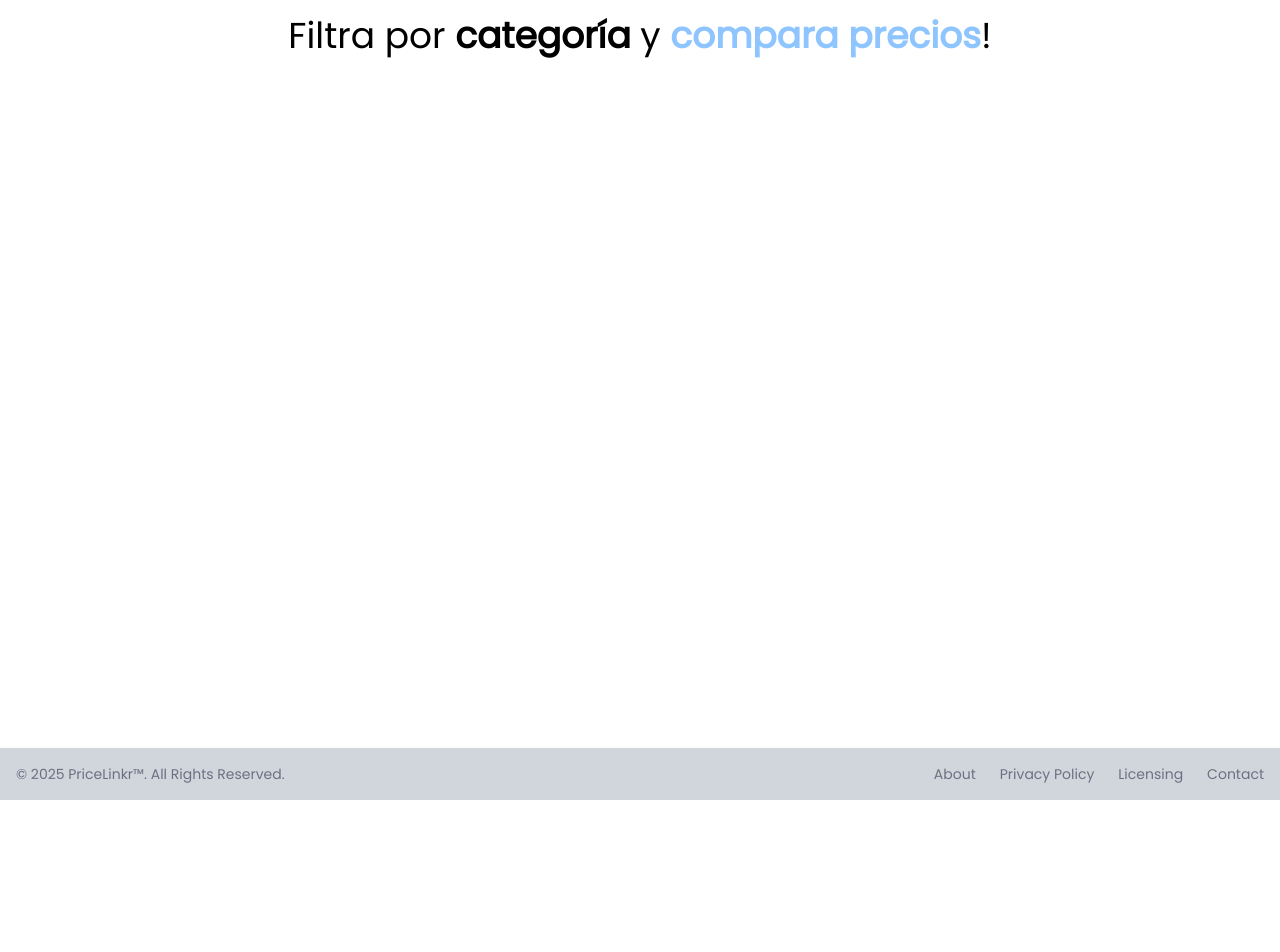
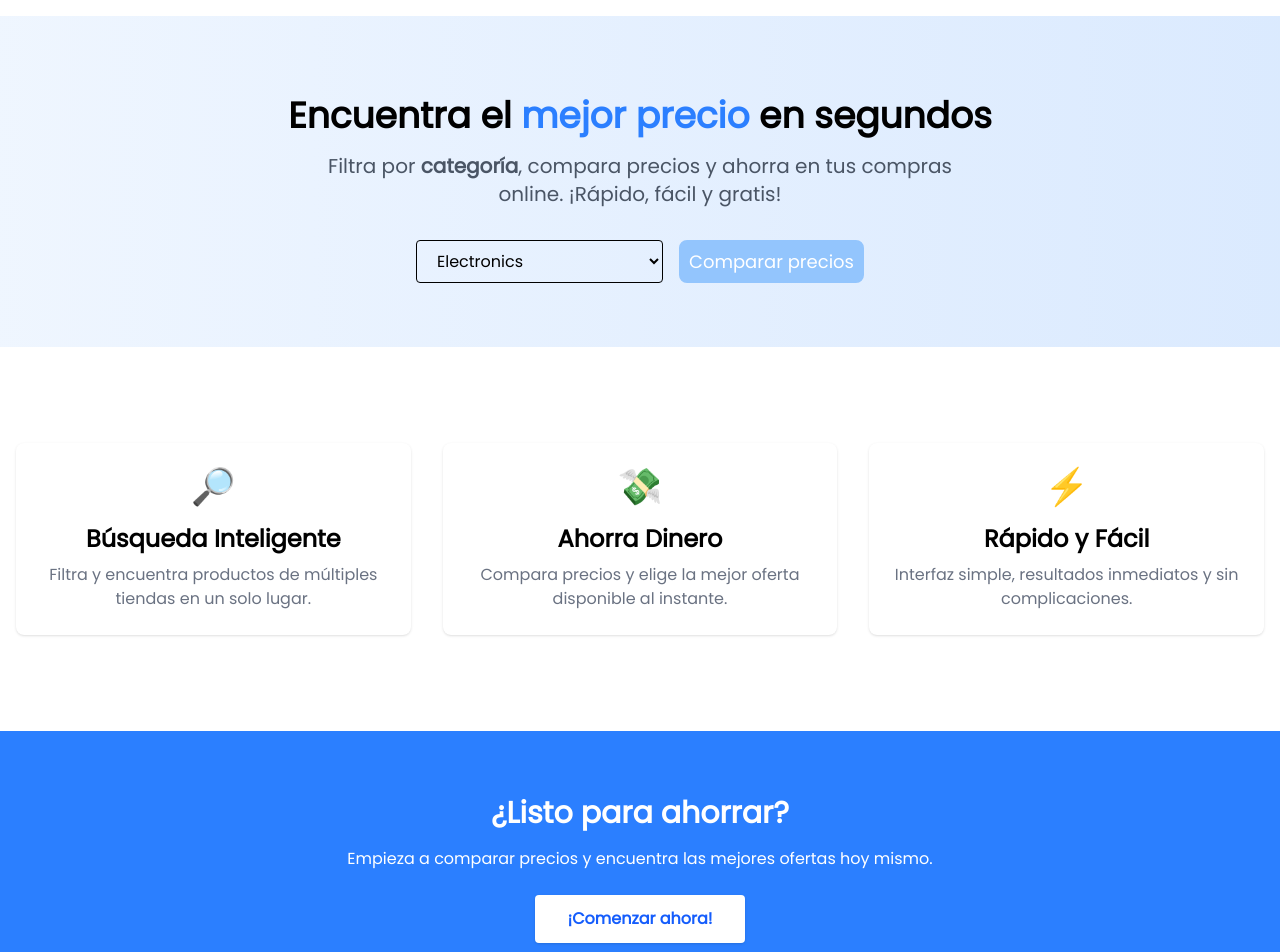
Before and after one commit to sanse13/pricelinkr-ui, an Angular app: page /home in a window 1280 px wide. Shown: the top 952 px of the page. Before the commit the page ends 800 px from the top, so only its background shows below. Built offline with nearby package versions, Linux system fonts and the light colour scheme.

Commit message:
feat: add home funcionality

```diff
--- a/fake-data.json
+++ b/fake-data.json
@@ -0,0 +1,49 @@
+{
+  "categories": [
+    { "id": 1, "name": "Electronics" },
+    { "id": 2, "name": "Books" },
+    { "id": 3, "name": "Clothing" }
+  ],
+  "products": [
+    {
+      "id": 101,
+      "name": "Smartphone X",
+      "categoryId": 1,
+      "prices": [
+        { "store": "Amazon", "price": 699 },
+        { "store": "eBay", "price": 670 },
+        { "store": "BestBuy", "price": 710 }
+      ]
+    },
+    {
+      "id": 102,
+      "name": "Laptop Pro",
+      "categoryId": 1,
+      "prices": [
+        { "store": "Amazon", "price": 1200 },
+        { "store": "eBay", "price": 1150 },
+        { "store": "BestBuy", "price": 1250 }
+      ]
+    },
+    {
+      "id": 201,
+      "name": "Bestseller Book",
+      "categoryId": 2,
+      "prices": [
+        { "store": "Amazon", "price": 20 },
+        { "store": "eBay", "price": 18 },
+        { "store": "BookDepository", "price": 19 }
+      ]
+    },
+    {
+      "id": 301,
+      "name": "T-Shirt Basic",
+      "categoryId": 3,
+      "prices": [
+        { "store": "Amazon", "price": 15 },
+        { "store": "eBay", "price": 13 },
+        { "store": "Zara", "price": 17 }
+      ]
+    }
+  ]
+}
--- a/src/app/components/pages/home/home.component.html
+++ b/src/app/components/pages/home/home.component.html
@@ -1,12 +1,114 @@
-<div>
-  <!--title-->
-  <div class="flex justify-center">
-    <h1>
-      Filtra por <strong>categoría</strong> y
-      <strong class="font-semibold text-blue-300">compara precios</strong>!
+<!-- Hero Section -->
+<section class="bg-gradient-to-r from-blue-50 to-blue-100 py-16 mb-12">
+  <div class="container mx-auto px-4 flex flex-col items-center text-center">
+    <h1 class="text-4xl md:text-5xl font-bold mb-4">
+      Encuentra el <span class="text-blue-500">mejor precio</span> en segundos
     </h1>
+    <p class="text-lg md:text-xl text-gray-600 mb-8 max-w-2xl">
+      Filtra por <strong>categoría</strong>, compara precios y ahorra en tus
+      compras online. ¡Rápido, fácil y gratis!
+    </p>
+    <div class="flex flex-col md:flex-row gap-4 w-full max-w-md mx-auto">
+      <select
+        [formControl]="selectedCategory"
+        name="categories"
+        class="flex-1 rounded border px-4 py-2"
+      >
+        @for (category of categories; track $index) {
+          <option [value]="category.id">{{ category.name }}</option>
+        }
+      </select>
+      <button
+        type="button"
+        class="pricelinkr-button px-6 py-2 text-lg"
+        (click)="comparePrices()"
+      >
+        Comparar precios
+      </button>
+    </div>
+
+    <!-- Resultados de comparación de precios -->
+    @if (comparedProducts.length > 0) {
+      <section class="container mx-auto px-4 py-8">
+        <h2 class="text-2xl font-bold mb-6 text-center">
+          Resultados de comparación
+        </h2>
+        <div class="flex flex-wrap justify-center gap-8">
+          @for (product of comparedProducts; track product.id) {
+            <div class="bg-white rounded-lg shadow p-6 w-full max-w-md">
+              <h3 class="font-semibold text-lg mb-2">{{ product.name }}</h3>
+              <table class="w-full text-left mb-2">
+                <thead>
+                  <tr>
+                    <th class="py-1">Tienda</th>
+                    <th class="py-1">Precio</th>
+                  </tr>
+                </thead>
+                <tbody>
+                  @for (price of product.prices; track price.store) {
+                    <tr>
+                      <td class="py-1">{{ price.store }}</td>
+                      <td class="py-1 font-semibold">
+                        {{ price.price | currency: "EUR" }}
+                      </td>
+                    </tr>
+                  }
+                </tbody>
+              </table>
+              <div class="text-sm text-gray-500">
+                Mejor precio:
+                <span class="font-bold text-blue-600">{{
+                  product.minPrice | currency: "EUR"
+                }}</span>
+              </div>
+            </div>
+          }
+        </div>
+      </section>
+    }
   </div>
+</section>
 
-  <!--category filter-->
-  <div></div>
-</div>
+<!-- Features Section -->
+<section class="container mx-auto px-4 py-12">
+  <div class="grid md:grid-cols-3 gap-8 text-center">
+    <div class="bg-white rounded-lg shadow p-6 flex flex-col items-center">
+      <span class="text-blue-400 text-4xl mb-4">🔎</span>
+      <h3 class="font-semibold text-xl mb-2">Búsqueda Inteligente</h3>
+      <p class="text-gray-500">
+        Filtra y encuentra productos de múltiples tiendas en un solo lugar.
+      </p>
+    </div>
+    <div class="bg-white rounded-lg shadow p-6 flex flex-col items-center">
+      <span class="text-blue-400 text-4xl mb-4">💸</span>
+      <h3 class="font-semibold text-xl mb-2">Ahorra Dinero</h3>
+      <p class="text-gray-500">
+        Compara precios y elige la mejor oferta disponible al instante.
+      </p>
+    </div>
+    <div class="bg-white rounded-lg shadow p-6 flex flex-col items-center">
+      <span class="text-blue-400 text-4xl mb-4">⚡</span>
+      <h3 class="font-semibold text-xl mb-2">Rápido y Fácil</h3>
+      <p class="text-gray-500">
+        Interfaz simple, resultados inmediatos y sin complicaciones.
+      </p>
+    </div>
+  </div>
+</section>
+
+<!-- Call to Action Section -->
+<section class="bg-blue-500 py-12 mt-12">
+  <div class="container mx-auto px-4 text-center text-white">
+    <h2 class="text-2xl md:text-3xl font-bold mb-4">¿Listo para ahorrar?</h2>
+    <p class="mb-6">
+      Empieza a comparar precios y encuentra las mejores ofertas hoy mismo.
+    </p>
+    <button
+      type="button"
+      class="bg-white text-blue-600 font-semibold px-8 py-3 rounded shadow hover:bg-blue-100 transition"
+      (click)="comparePrices()"
+    >
+      ¡Comenzar ahora!
+    </button>
+  </div>
+</section>
--- a/src/app/components/pages/home/home.component.ts
+++ b/src/app/components/pages/home/home.component.ts
@@ -1,15 +1,54 @@
+import { CurrencyPipe } from '@angular/common';
 import { Component } from '@angular/core';
+import { FormControl, FormsModule, ReactiveFormsModule } from '@angular/forms';
+import data from '../../../../../fake-data.json';
 
 interface Category {
+  id: number;
   name: string;
+}
+
+interface ProductPrice {
+  store: string;
+  price: number;
+}
+
+interface Product {
+  id: number;
+  name: string;
+  categoryId: number;
+  prices: ProductPrice[];
+  minPrice?: number;
 }
 
 @Component({
   selector: 'app-home',
-  imports: [],
+  imports: [FormsModule, CurrencyPipe, ReactiveFormsModule],
   templateUrl: './home.component.html',
   styleUrl: './home.component.scss',
 })
 export class HomeComponent {
   categories: Category[] = [];
+  products: Product[] = [];
+  comparedProducts: Product[] = [];
+
+  selectedCategory = new FormControl<number | undefined>(undefined);
+
+  constructor() {
+    this.categories = data.categories;
+    this.products = data.products;
+    this.selectedCategory.setValue(1);
+  }
+
+  comparePrices(): void {
+    const selectedCategoryId = Number(this.selectedCategory.value);
+    if (this.selectedCategory.value) {
+      this.comparedProducts = this.products
+        .filter((p) => p.categoryId === selectedCategoryId)
+        .map((product) => ({
+          ...product,
+          minPrice: Math.min(...product.prices.map((pr) => pr.price)),
+        }));
+    }
+  }
 }
--- a/src/app/components/pages/landing/landing.component.ts
+++ b/src/app/components/pages/landing/landing.component.ts
@@ -2,11 +2,8 @@ import {
   AfterViewInit,
   Component,
   ElementRef,
-  inject,
-  OnInit,
   Renderer2,
   ViewChild,
-  DOCUMENT
 } from '@angular/core';
 import { NgIcon, provideIcons } from '@ng-icons/core';
 import {
```
Also changed, not shown: package.json (line endings or trailing spaces).
